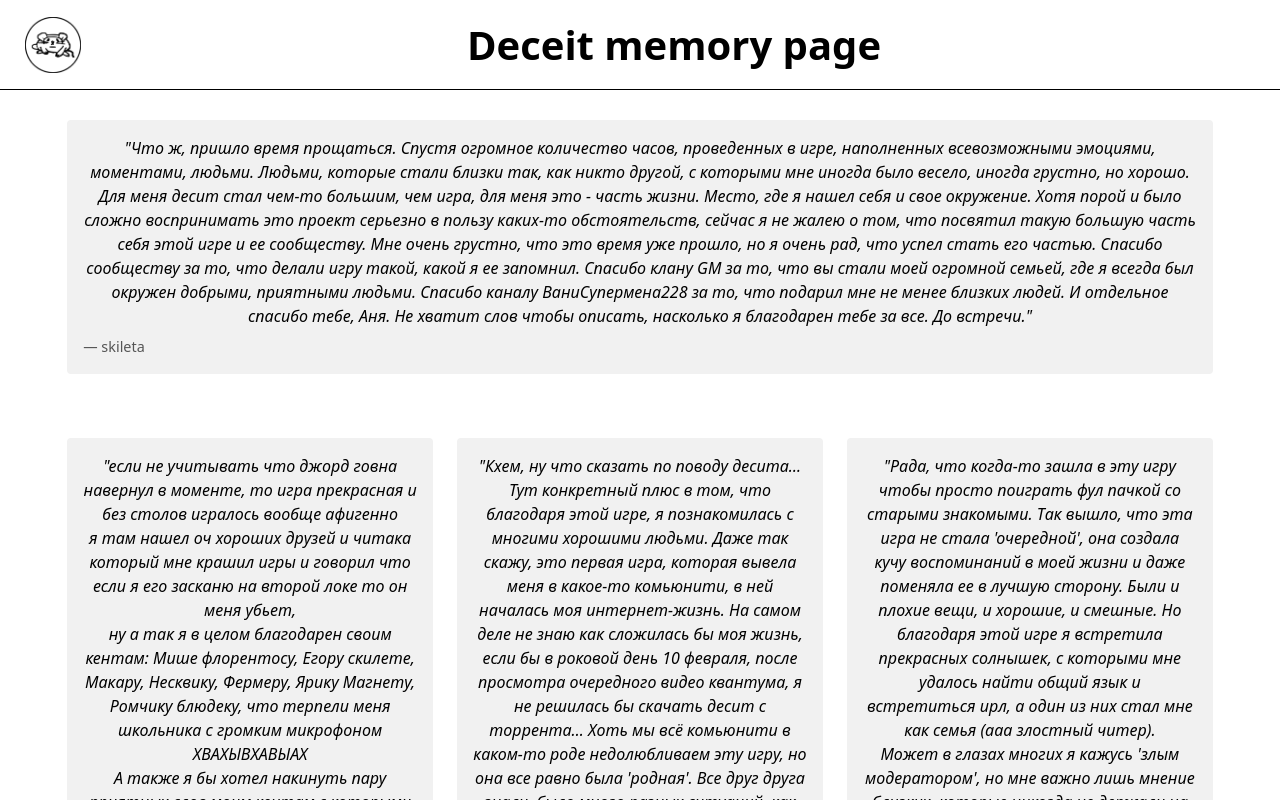
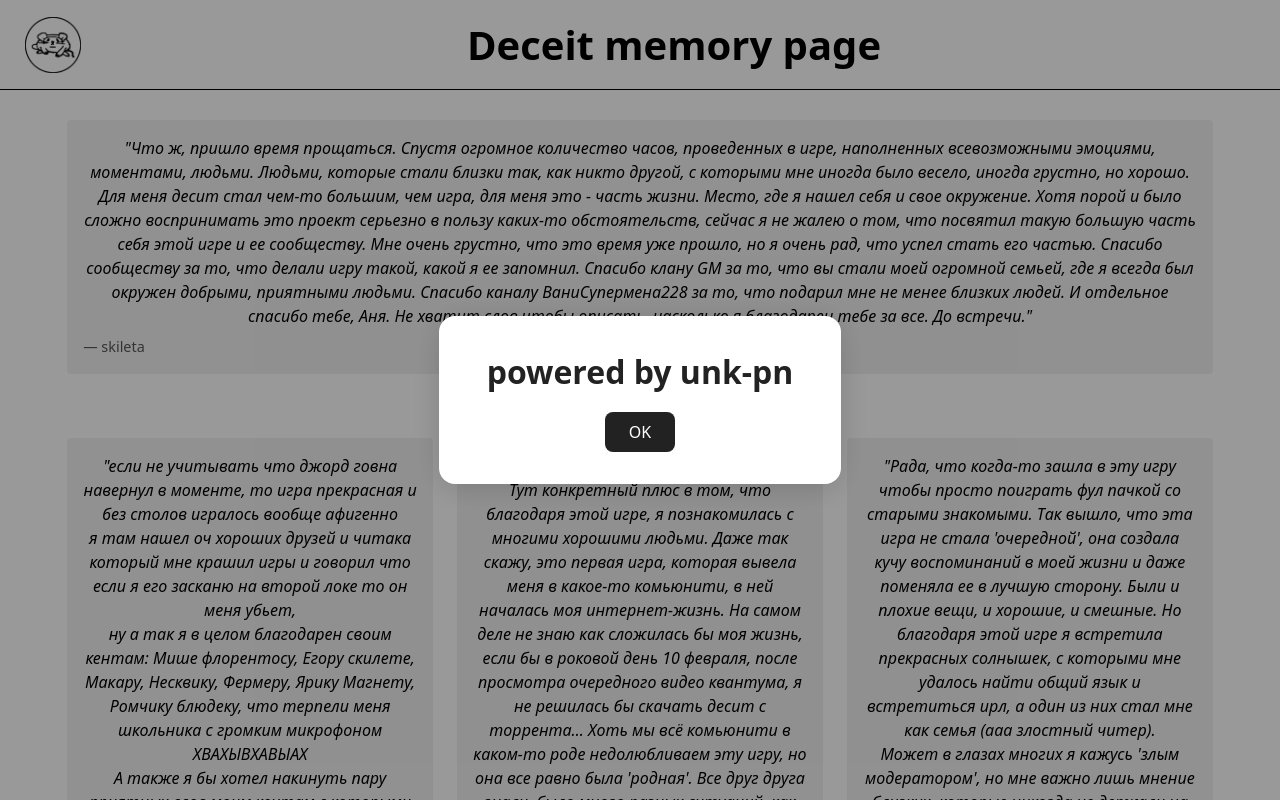
Before and after one commit to unk-pn/skileta, a Next.js app: page /deceit-memory-page in a window 1280 px wide. Shown: the top 800 px of the page. Built offline with nearby package versions, Linux system fonts and the light colour scheme.

Commit message:
Add PoweredBy modal and minor component updates
Introduces a new PoweredBy modal component that displays an overlay on all pages, with styles and close functionality. Also updates QuoteItem to use HTML entities for quotes and sets a displayName for VideoItem.

```diff
--- a/src/app/layout.tsx
+++ b/src/app/layout.tsx
@@ -1,5 +1,7 @@
 import type { Metadata } from "next";
+
 import "./globals.css";
+import PoweredBy from "@/components/PoweredBy/PoweredBy";
 
 export const metadata: Metadata = {
   title: "skileta",
@@ -14,6 +16,7 @@ export default function RootLayout({
   return (
     <html lang="en">
       <body>
+        <PoweredBy />
         {children}
       </body>
     </html>
--- /dev/null
+++ b/src/components/PoweredBy/PoweredBy.module.css
@@ -0,0 +1,39 @@
+.overlay {
+  position: fixed;
+  top: 0;
+  left: 0;
+  width: 100vw;
+  height: 100vh;
+  background: rgba(0, 0, 0, 0.4);
+  display: flex;
+  align-items: center;
+  justify-content: center;
+  z-index: 9999;
+}
+
+.modal {
+  background: #fff;
+  color: #222;
+  padding: 32px 48px;
+  border-radius: 16px;
+  font-size: 2rem;
+  font-weight: bold;
+  box-shadow: 0 4px 32px rgba(0, 0, 0, 0.15);
+  text-align: center;
+
+  display: flex;
+  align-items: center;
+  justify-content: center;
+  flex-direction: column;
+}
+
+.closeBtn {
+  margin-top: 16px;
+  padding: 8px 24px;
+  font-size: 1rem;
+  border-radius: 8px;
+  border: none;
+  background: #222;
+  color: #fff;
+  cursor: pointer;
+}
--- /dev/null
+++ b/src/components/PoweredBy/PoweredBy.tsx
@@ -0,0 +1,29 @@
+"use client";
+
+import React, { useState, useEffect } from "react";
+import { usePathname } from "next/navigation";
+import styles from "./PoweredBy.module.css";
+
+const PoweredBy: React.FC = () => {
+  const [visible, setVisible] = useState(true);
+  const pathname = usePathname();
+
+  useEffect(() => {
+    setVisible(true);
+  }, [pathname]);
+
+  if (!visible) return null;
+
+  return (
+    <div className={styles.overlay}>
+      <div className={styles.modal}>
+        powered by unk-pn
+        <button className={styles.closeBtn} onClick={() => setVisible(false)}>
+          OK
+        </button>
+      </div>
+    </div>
+  );
+};
+
+export default PoweredBy;
--- a/src/components/deceit-memory-page/QuoteItem/QuoteItem.tsx
+++ b/src/components/deceit-memory-page/QuoteItem/QuoteItem.tsx
@@ -9,7 +9,7 @@ interface QuoteItemProps {
 export const QuoteItem: React.FC<QuoteItemProps> = ({ text, author }) => {
   return (
     <blockquote className={styles.quote}>
-      <p className={styles.text}>"{text}"</p>
+      <p className={styles.text}>&#34;{text}&#34;</p>
       {author && <footer className={styles.author}>— {author}</footer>}
     </blockquote>
   );
--- a/src/components/deceit-memory-page/VideoItem/VideoItem.tsx
+++ b/src/components/deceit-memory-page/VideoItem/VideoItem.tsx
@@ -18,3 +18,5 @@ export const VideoItem = forwardRef<HTMLDivElement>((props, ref) => {
     </div>
   );
 });
+
+VideoItem.displayName = "VideoItem";
```
